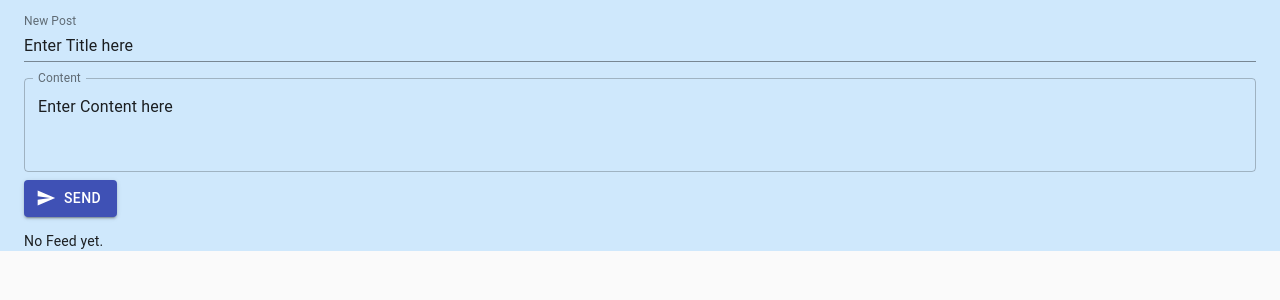
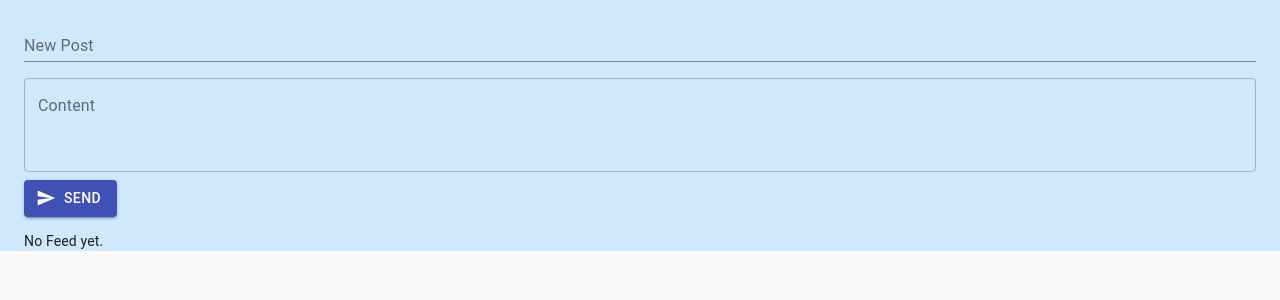
Before and after one commit to sharon-xz/NutleyNotes, a React (Create React App) app: page / in a window 1280 px wide. Shown: the top 300 px of the page. Built offline with nearby package versions, Linux system fonts and the light colour scheme; the HTML template or start-up script is replaced by a standard one.

Commit message:
Fix on Change not working bug

```diff
--- a/src/App.js
+++ b/src/App.js
@@ -19,7 +19,7 @@ class FeedList extends React.Component {
     constructor(props) {
         super(props);
         this.state = {
-            input: {title: "Enter Title here", content: "Enter Content here",},
+            input: {title: "", content: "",},
             feed: Array(0),
         };
     }
@@ -138,6 +138,7 @@ class InputBox extends React.Component {
 
                     <TextField id="inputTitle"
                                label="New Post"
+                               name="title"
                                fullWidth
                                value={this.props.title}
                                onChange={(e) => this.props.onChange(e)}
@@ -151,6 +152,7 @@ class InputBox extends React.Component {
                                variant="outlined"
                                margin="normal"
                                value={this.props.content}
+                               name="content"
                                onChange={(e) => this.props.onChange(e)}
                     />
 
```
Also changed, not shown: src/App.css (+0 -104 lines).
